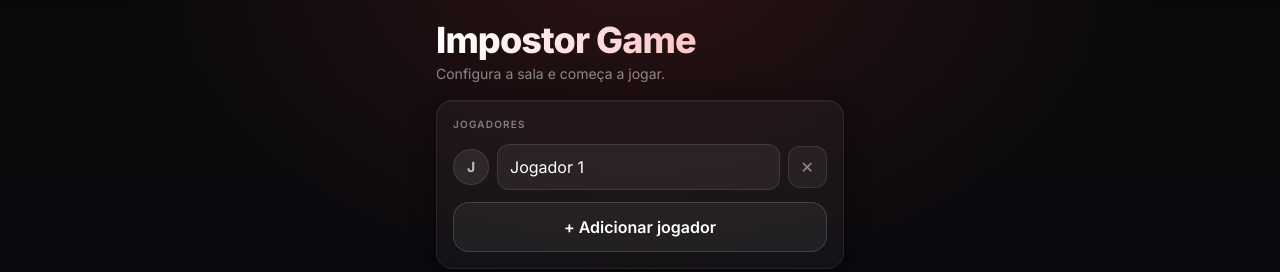
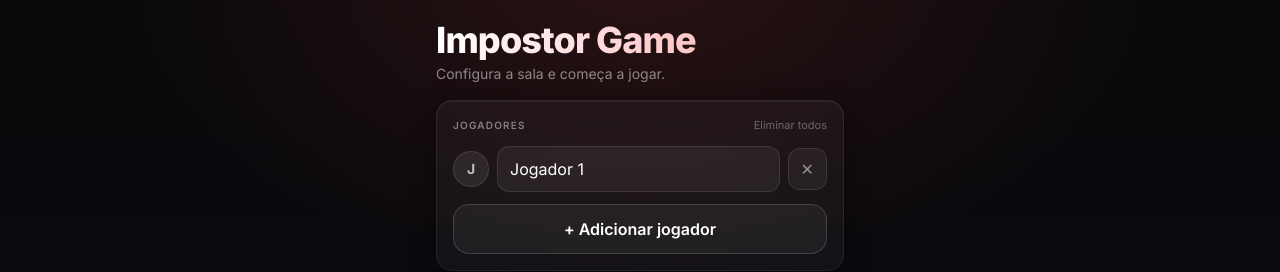
Before and after one commit to pedromgsantos/impostor-game, a React (Vite) app: page / in a window 1280 px wide. Both pictures are taken after a click on the button "+ Adicionar jogador". Shown: the top 272 px of the page. Built offline with nearby package versions, Linux system fonts and the light colour scheme.

Commit message:
3 fixes in game workflow

```diff
--- a/src/views/Assign.tsx
+++ b/src/views/Assign.tsx
@@ -58,12 +58,12 @@ export default function Assign() {
     return "És do grupo";
   }, [isImpostor, mode]);
 
-  // imagem da carta para tema Clash Royale
+  // imagem da carta — só para jogadores do grupo no tema Royale (impostor joga no escuro)
   const cardImageSrc = useMemo(() => {
-    if (!isClashTheme || !revealText) return null;
+    if (!isClashTheme || isImpostor || !revealText) return null;
     const slug = slugifyCard(revealText);
     return `${import.meta.env.BASE_URL}cards/${slug}.png`;
-  }, [isClashTheme, revealText]);
+  }, [isClashTheme, isImpostor, revealText]);
 
   // visibilidade do cartão secreto
   const cardVisible = isHolding && (dragY <= -24 || holdTimerRef.current === -1);
@@ -238,10 +238,20 @@ export default function Assign() {
                     </p>
                     <p className="mt-1 text-xs/relaxed opacity-90">O teu papel</p>
                     <p className="mt-1 text-[13px] opacity-95">{subtitle}</p>
+                    {/* impostor no Royale: visual de mistério sem imagem */}
+                    {isClashTheme && isImpostor ? (
+                      <div className="mt-4 flex flex-col items-center gap-2">
+                        <div className="w-20 h-28 rounded-xl bg-black/40 border-2 border-rose-300/30 flex flex-col items-center justify-center gap-1">
+                          <span className="text-3xl">😈</span>
+                          <span className="text-[10px] text-rose-200/70 uppercase tracking-widest">Impostor</span>
+                        </div>
+                        <p className="text-[clamp(20px,6vw,30px)] font-bold">Boa sorte</p>
+                      </div>
+                    ) : (
+                      <>
                         <p className="mt-4 text-[clamp(28px,8.2vw,40px)] font-bold break-words leading-tight">
                           {revealText}
                         </p>
-
                         {isClashTheme && cardImageSrc && (
                           <div className="mt-3 flex justify-center">
                             <img
@@ -251,6 +261,8 @@ export default function Assign() {
                               className="h-24 md:h-28 object-contain drop-shadow-[0_8px_20px_rgba(0,0,0,0.6)]"
                             />
                           </div>
+                        )}
+                      </>
                     )}
                   </div>
                 </motion.div>
--- a/src/views/Result.tsx
+++ b/src/views/Result.tsx
@@ -12,7 +12,6 @@ export default function Result() {
   const round     = useGameStore((s) => s.round);
   const startGame = useGameStore((s) => s.startGame);
   const reset     = useGameStore((s) => s.reset);
-  const setRoom   = useGameStore((s) => s.setRoom);
 
   useEffect(() => {
     if (!round || !players || players.length < 3) toPhase("setup");
@@ -27,7 +26,6 @@ export default function Result() {
 
   const onNewRoom = () => {
     reset();
-    setRoom({ players: [] });
   };
 
   const onResetHistory = async () => {
--- a/src/views/Setup.tsx
+++ b/src/views/Setup.tsx
@@ -63,7 +63,17 @@ export default function Setup() {
           initial="hidden"
           animate="visible"
         >
-          <div className="section-title">Jogadores</div>
+          <div className="flex items-center justify-between mb-3">
+            <div className="section-title mb-0">Jogadores</div>
+            {room.players.length > 0 && (
+              <button
+                className="text-[11px] text-white/35 hover:text-rose-400 transition-colors"
+                onClick={() => setRoom({ players: [] })}
+              >
+                Eliminar todos
+              </button>
+            )}
+          </div>
 
           <div className="space-y-2">
             <AnimatePresence initial={false}>
```
Also changed, not shown: .claude/settings.local.json (added). Lines whose indentation alone changed are shown as unchanged.
